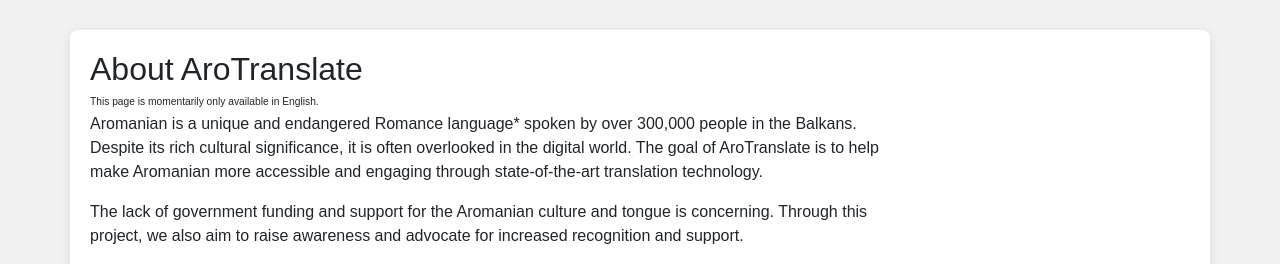
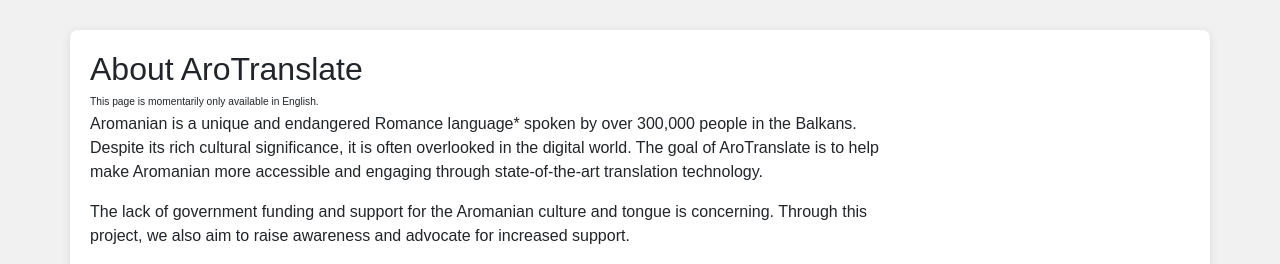
Before and after one commit to lolismek/AroTranslate, a Flask app: page /about in a window 1280 px wide. Shown: the part 146-410 px from the top of the page. Run offline with Flask 3, Linux system fonts and the light colour scheme; some libraries are stand-ins or nearby versions.

Commit message:
Update about.html

```diff
--- a/deployment/templates/about.html
+++ b/deployment/templates/about.html
@@ -179,7 +179,7 @@
                         Aromanian is a unique and endangered Romance language* spoken by over 300,000 people in the Balkans. Despite its rich cultural significance, it is often overlooked in the digital world. The goal of AroTranslate is to help make Aromanian more accessible and engaging through state-of-the-art translation technology.
                     </p>
                     <p>
-                        The lack of government funding and support for the Aromanian culture and tongue is concerning. Through this project, we also aim to raise awareness and advocate for increased recognition and support.
+                        The lack of government funding and support for the Aromanian culture and tongue is concerning. Through this project, we also aim to raise awareness and advocate for increased support.
                     </p>
                     <p>
                         Learn more about AroTranslate on <a href="https://github.com/lolismek/AroTranslate/tree/main">Github</a> or <a href="#">Huggingface</a>.
```
